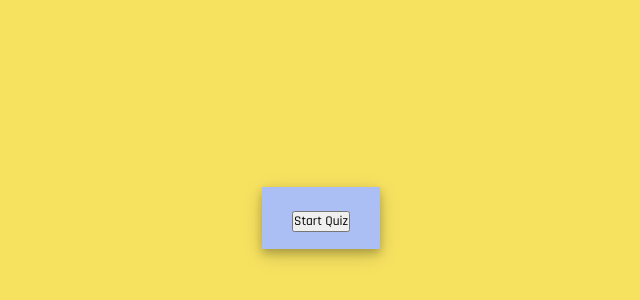
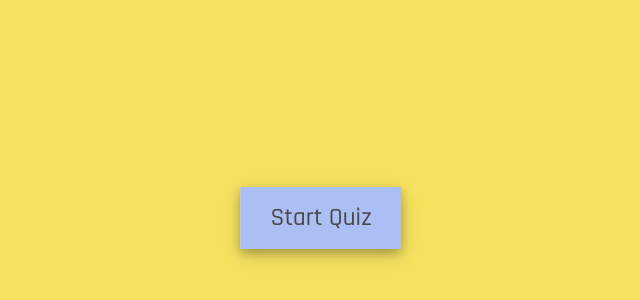
Before and after one commit to LemonDropping/javascript-quiz, a plain HTML site: page index.html in a window 1280 px wide. Shown: the part 182-482 px from the top of the page, without its empty margins (319-959 px from the left). Drawn offline with Linux system fonts and the light colour scheme.

Commit message:
added more styling updates

```diff
--- a/assets/style.css
+++ b/assets/style.css
@@ -42,7 +42,7 @@ body {
   transform: translate(-50%, -50%) scale(1);
 }
 
-.start-button {
+.start-button button{
   font-size: 25px;
   font-weight: 500;
   color: var(--text-color);
@@ -357,5 +357,6 @@ footer button.show {
 
 .buttons button.quit:hover {
   color: #fff;
-  background: #007bff;
+  background: #007bff
+;
 }
```
